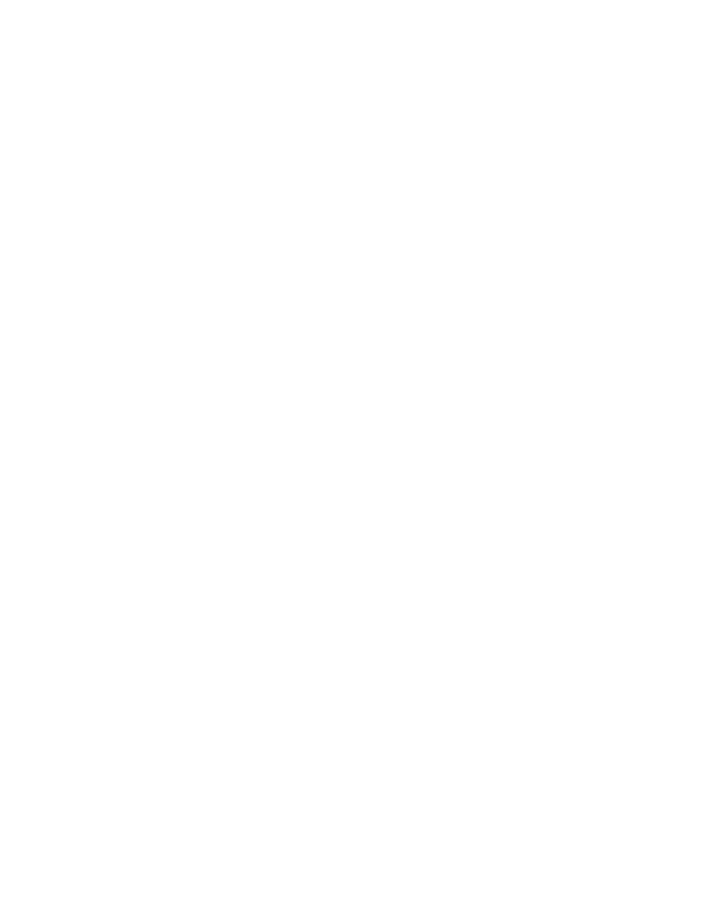
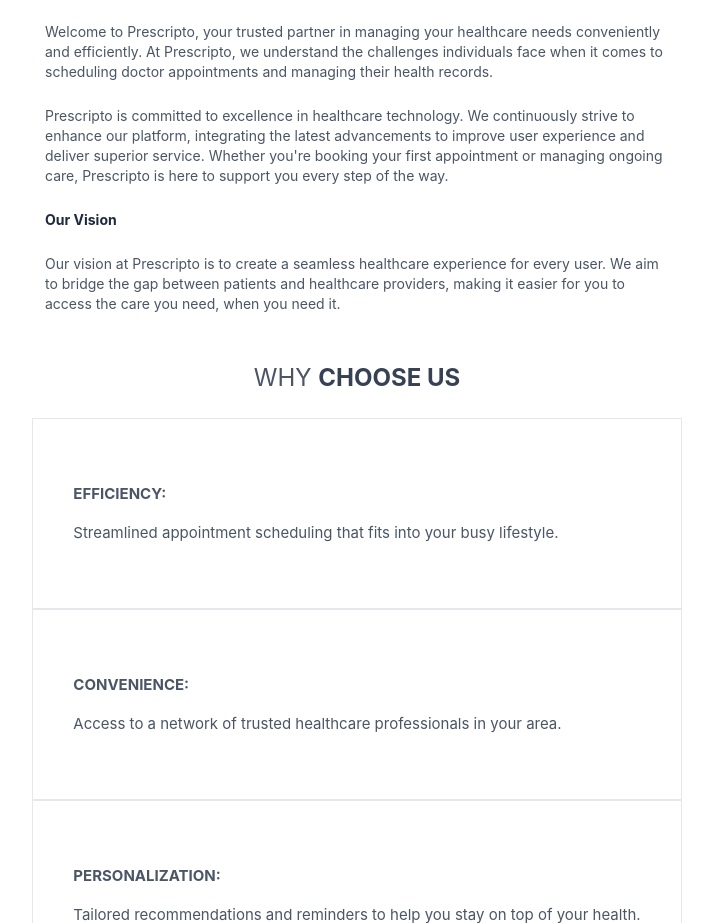
Before and after one commit to elmira1385/prescripto-react, a React (Vite) app: page /About in a window 1280 px wide. Shown: the part 529-1452 px from the top of the page, without its empty margins (283-996 px from the left). Before the commit the page ends 800 px from the top, so only its background shows below. Built offline with nearby package versions, Linux system fonts and the light colour scheme.

Commit message:
aboutus were added

```diff
--- /dev/null
+++ b/src/components/Ui/TamplateOfAboutBoxes.tsx
@@ -0,0 +1,14 @@
+export interface IBox {
+  title: string;
+  description: string;
+}
+const TamplateOfAboutBoxes = ({ title, description }: IBox) => {
+  return (
+    <div className="border border-gray-200 px-10  py-8 sm:py-16 flex flex-col gap-4 text-[15px] hover:bg-primary hover:text-white transition-all duration-300 text-gray-600 cursor-pointer">
+      <b>{title}</b>
+      <p>{description}</p>
+    </div>
+  );
+};
+
+export default TamplateOfAboutBoxes;
--- a/src/pages/About.tsx
+++ b/src/pages/About.tsx
@@ -1,9 +1,68 @@
-import React from 'react'
+import type { IBox } from "../components/Ui/TamplateOfAboutBoxes";
+import TamplateOfAboutBoxes from "../components/Ui/TamplateOfAboutBoxes";
+import aboutUs from "../images/aboutUs.png";
 
+const items: IBox[] = [
+  {
+    title: "EFFICIENCY:",
+    description:
+      "Streamlined appointment scheduling that fits into your busy lifestyle.",
+  },
+  {
+    title: "CONVENIENCE: ",
+    description:
+      "Access to a network of trusted healthcare professionals in your area.",
+  },
+  {
+    title: "PERSONALIZATION:",
+    description:
+      "Tailored recommendations and reminders to help you stay on top of your health.",
+  },
+];
 const About = () => {
   return (
-    <div>About</div>
-  )
-}
+    <div className="flex flex-col justify-center gap-4 items-center">
+      <div className="flex flex-col justify-center gap-6 items-center">
+        <p className="text-2xl text-gray-600 pt-8">
+          ABOUT <span className="text-gray-700 font-bold">US</span>
+        </p>
+        <img className="w-full md:max-w-90" src={aboutUs} alt="aboutUs" />
+        <div className="flex flex-col justify-center gap-6 md:w-2/4 text-sm text-gray-600">
+          <p>
+            Welcome to Prescripto, your trusted partner in managing your
+            healthcare needs conveniently and efficiently. At Prescripto, we
+            understand the challenges individuals face when it comes to
+            scheduling doctor appointments and managing their health records.
+          </p>
+          <p>
+            Prescripto is committed to excellence in healthcare technology. We
+            continuously strive to enhance our platform, integrating the latest
+            advancements to improve user experience and deliver superior
+            service. Whether you're booking your first appointment or managing
+            ongoing care, Prescripto is here to support you every step of the
+            way.
+          </p>
+          <b className="text-gray-800">Our Vision</b>
+          <p>
+            Our vision at Prescripto is to create a seamless healthcare
+            experience for every user. We aim to bridge the gap between patients
+            and healthcare providers, making it easier for you to access the
+            care you need, when you need it.
+          </p>
+        </div>
+      </div>
+      <div className="flex flex-col justify-center items-center gap-6">
+        <p className="text-2xl text-gray-600 pt-8">
+          WHY <span className="text-gray-700 font-bold place-self-start">CHOOSE US</span>
+        </p>
+        <ul className="flex flex-col">
+       {items.map((i, index)=>(
+         <TamplateOfAboutBoxes key={index} title={i.title} description={i.description}/>
+       ))}
+        </ul>
+      </div>
+    </div>
+  );
+};
 
-export default About
+export default About;
```
Also changed, not shown: src/images/aboutUs.png (added).
